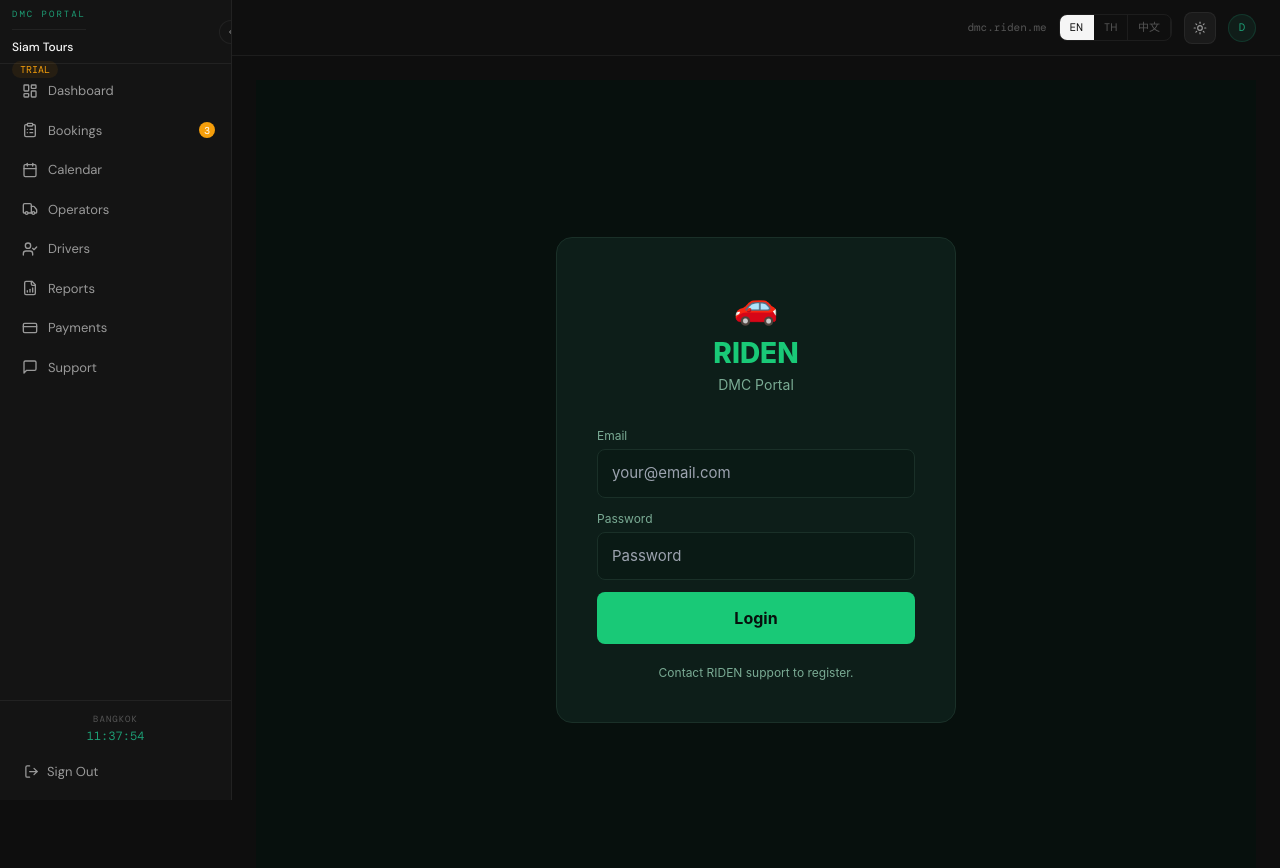
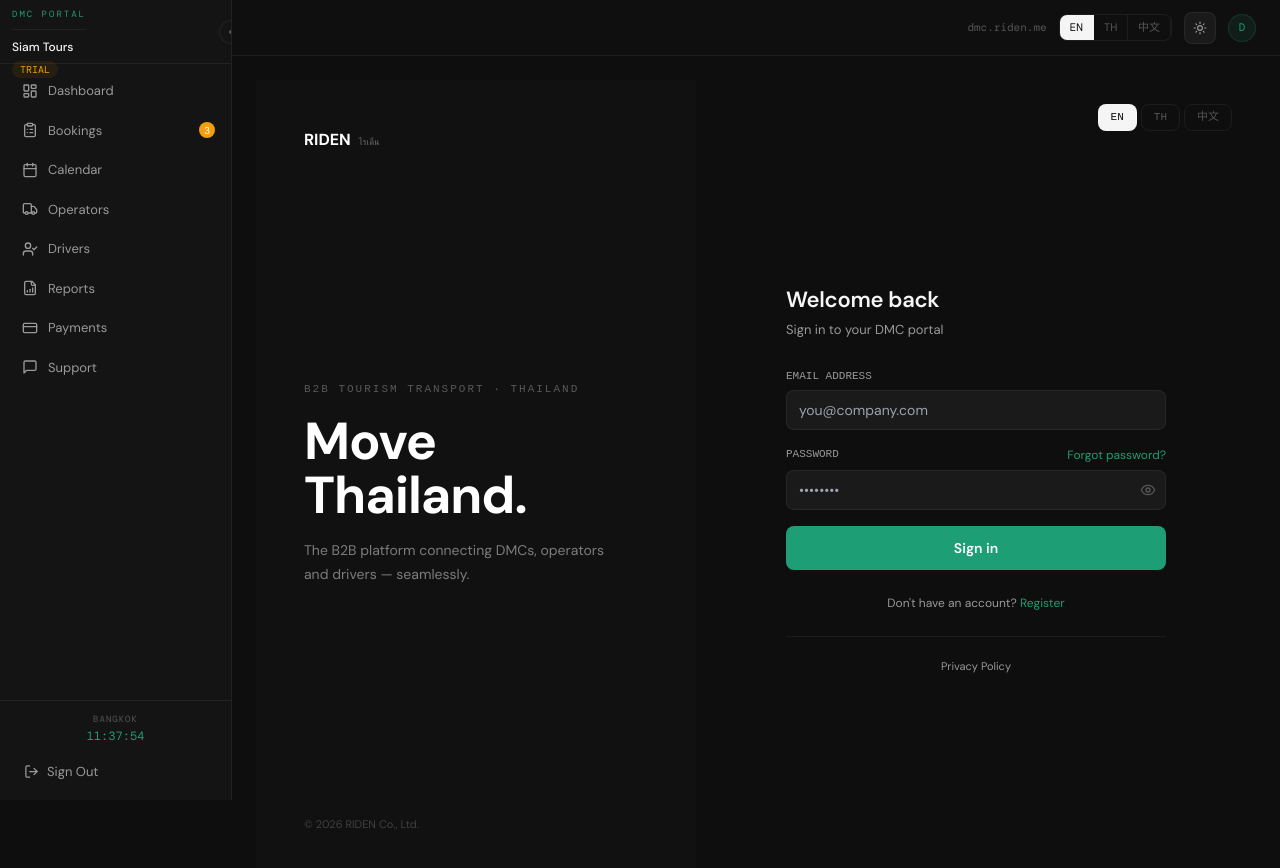
Before and after one commit to jeet623-create/Riden, a Next.js app: page /dmc/login in a window 1280 px wide. Shown: the top 868 px of the page. Built offline with nearby package versions, Linux system fonts and the light colour scheme.

Commit message:
feat: Figma design - page.tsx

```diff
--- a/src/app/dmc/login/page.tsx
+++ b/src/app/dmc/login/page.tsx
@@ -1,42 +1,130 @@
-'use client';
-import { useState } from 'react';
-import { useRouter } from 'next/navigation';
-const SUPA = (process.env.NEXT_PUBLIC_SUPABASE_URL || '') + '/functions/v1';
+"use client"
+
+import { useState } from "react"
+import { useRouter } from "next/navigation"
+import { motion, AnimatePresence } from "framer-motion"
+import { Eye, EyeOff } from "lucide-react"
+import Link from "next/link"
+import { createClient } from "@/lib/supabase"
+
+type Language = "en" | "th" | "zh"
+
+const T = {
+  en: { welcome: "Welcome back", sub: "Sign in to your DMC portal", email: "EMAIL ADDRESS", password: "PASSWORD", forgot: "Forgot password?", signin: "Sign in", register: "Register", noAccount: "Don't have an account?", error: "Invalid email or password", loading: "..." },
+  th: { welcome: "ยินดีต้อนรับ", sub: "เข้าสู่ระบบพอร์ทัล DMC", email: "อีเมล", password: "รหัสผ่าน", forgot: "ลืมรหัสผ่าน?", signin: "เข้าสู่ระบบ", register: "สมัคร", noAccount: "ยังไม่มีบัญชี?", error: "อีเมลหรือรหัสผ่านไม่ถูกต้อง", loading: "..." },
+  zh: { welcome: "欢迎回来", sub: "登录您的DMC门户", email: "电子邮件", password: "密码", forgot: "忘记密码？", signin: "登录", register: "注册", noAccount: "没有账户？", error: "邮箱或密码错误", loading: "..." },
+}
+
 export default function DMCLoginPage() {
-  const router = useRouter();
-  const [email, setEmail] = useState('');
-  const [password, setPassword] = useState('');
-  const [loading, setLoading] = useState(false);
-  const [error, setError] = useState('');
-  async function handleLogin() {
-    if (!email || !password) { setError('Enter email and password'); return; }
-    setLoading(true); setError('');
-    try {
-      const res = await fetch(SUPA + '/dmc-auth', { method:'POST', headers:{'Content-Type':'application/json'}, body: JSON.stringify({ email, password }) });
-      const data = await res.json();
-      if (data.ok) { localStorage.setItem('dmc_id', data.dmc_id); localStorage.setItem('dmc_company', data.company_name); router.push('/dmc/dashboard'); }
-      else setError(data.error || 'Login failed');
-    } catch { setError('Connection error'); }
-    setLoading(false);
+  const router = useRouter()
+  const [email, setEmail] = useState("")
+  const [password, setPassword] = useState("")
+  const [showPassword, setShowPassword] = useState(false)
+  const [language, setLanguage] = useState<Language>("en")
+  const [isLoading, setIsLoading] = useState(false)
+  const [error, setError] = useState("")
+  const t = T[language]
+
+  const handleSubmit = async (e: React.FormEvent) => {
+    e.preventDefault()
+    setError("")
+    setIsLoading(true)
+    const sb = createClient()
+    const { data, error: authError } = await sb.auth.signInWithPassword({ email, password })
+    if (authError || !data.user) { setError(t.error); setIsLoading(false); return }
+    const { data: dmc } = await sb.from("dmc_users").select("id").eq("id", data.user.id).single()
+    if (!dmc) { await sb.auth.signOut(); setError(t.error); setIsLoading(false); return }
+    router.push("/dmc/dashboard")
   }
+
   return (
-    <div style={{minHeight:'100vh',background:'#07100D',display:'flex',alignItems:'center',justifyContent:'center',fontFamily:'Inter,sans-serif'}}>
-      <div style={{background:'#0d1e19',border:'1px solid #1a3028',borderRadius:16,padding:40,width:'100%',maxWidth:400}}>
-        <div style={{textAlign:'center',marginBottom:32}}>
-          <div style={{fontSize:36}}>&#x1F697;</div>
-          <div style={{fontSize:28,fontWeight:800,color:'#19C977'}}>RIDEN</div>
-          <div style={{fontSize:14,color:'#7aab94'}}>DMC Portal</div>
+    <div style={{ minHeight: "100vh", display: "flex", overflow: "hidden" }}>
+      {/* LEFT PANEL - Always dark */}
+      <div style={{ width: "44%", background: "#111111", display: "flex", flexDirection: "column", padding: 48 }}>
+        <div style={{ display: "flex", alignItems: "baseline", gap: 8 }}>
+          <span style={{ fontWeight: 700, fontSize: 16, color: "white" }}>RIDEN</span>
+          <span style={{ fontFamily: "monospace", fontSize: 9, color: "rgba(255,255,255,0.4)" }}>ไรเด็น</span>
         </div>
-        {error && <div style={{background:'#2a0f0f',border:'1px solid #ff6b6b',borderRadius:8,padding:'10px 14px',marginBottom:16,fontSize:13,color:'#ff6b6b'}}>{error}</div>}
-        <div style={{fontSize:12,color:'#7aab94',marginBottom:4}}>Email</div>
-        <input style={{width:'100%',background:'#0a1a15',border:'1px solid #1a3028',borderRadius:8,padding:'12px 14px',color:'#e8f5f0',fontSize:15,boxSizing:'border-box' as const,marginBottom:12}} type="email" value={email} onChange={e=>setEmail(e.target.value)} placeholder="your@email.com" onKeyDown={e=>e.key==='Enter'&&handleLogin()} />
-        <div style={{fontSize:12,color:'#7aab94',marginBottom:4}}>Password</div>
-        <input style={{width:'100%',background:'#0a1a15',border:'1px solid #1a3028',borderRadius:8,padding:'12px 14px',color:'#e8f5f0',fontSize:15,boxSizing:'border-box' as const,marginBottom:12}} type="password" value={password} onChange={e=>setPassword(e.target.value)} placeholder="Password" onKeyDown={e=>e.key==='Enter'&&handleLogin()} />
-        <button style={{width:'100%',background:'#19C977',color:'#07100D',border:'none',borderRadius:8,padding:14,fontWeight:700,fontSize:16,cursor:'pointer',opacity:loading?0.6:1}} onClick={handleLogin} disabled={loading}>
-          {loading ? 'Logging in...' : 'Login'}
-        </button>
-        <div style={{textAlign:'center',marginTop:20,fontSize:12,color:'#7aab94'}}>Contact RIDEN support to register.</div>
+        <div style={{ flex: 1, display: "flex", flexDirection: "column", justifyContent: "center" }}>
+          <div style={{ fontFamily: "monospace", fontSize: 11, textTransform: "uppercase", color: "rgba(255,255,255,0.3)", letterSpacing: 2, marginBottom: 16 }}>
+            B2B TOURISM TRANSPORT · THAILAND
+          </div>
+          <h1 style={{ fontWeight: 700, fontSize: 52, color: "white", letterSpacing: -1, lineHeight: 1.05, margin: 0 }}>
+            Move<br />Thailand.
+          </h1>
+          <p style={{ fontSize: 14, color: "rgba(255,255,255,0.45)", lineHeight: 1.7, maxWidth: 320, marginTop: 16 }}>
+            The B2B platform connecting DMCs, operators and drivers — seamlessly.
+          </p>
+        </div>
+        <div style={{ fontSize: 11, color: "rgba(255,255,255,0.2)" }}>© 2026 RIDEN Co., Ltd.</div>
+      </div>
+
+      {/* RIGHT PANEL */}
+      <div style={{ flex: 1, display: "flex", alignItems: "center", justifyContent: "center", padding: 40, background: "var(--bg-base,#080808)", position: "relative" }}>
+        {/* Language toggle */}
+        <div style={{ position: "absolute", top: 24, right: 24, display: "flex", gap: 4 }}>
+          {(["en","th","zh"] as Language[]).map(lang => (
+            <button key={lang} onClick={() => setLanguage(lang)}
+              style={{ padding: "4px 12px", borderRadius: 8, fontFamily: "monospace", fontSize: 11, cursor: "pointer", transition: "all 150ms", background: language === lang ? "var(--text-1,#f0f0f0)" : "transparent", color: language === lang ? "var(--bg-base,#080808)" : "var(--text-3,#555)", border: `1px solid ${language === lang ? "transparent" : "var(--border,#242)"}` }}>
+              {lang === "en" ? "EN" : lang === "th" ? "TH" : "中文"}
+            </button>
+          ))}
+        </div>
+
+        <motion.div initial={{ opacity: 0, y: 8 }} animate={{ opacity: 1, y: 0 }} transition={{ duration: 0.2 }}
+          style={{ maxWidth: 380, width: "100%" }}>
+          <h1 style={{ fontSize: 22, fontWeight: 600, letterSpacing: -0.3, color: "var(--text-1,#f0f0f0)", marginBottom: 4 }}>{t.welcome}</h1>
+          <p style={{ fontSize: 13, color: "var(--text-2,#999)", marginBottom: 28 }}>{t.sub}</p>
+
+          <form onSubmit={handleSubmit} style={{ display: "flex", flexDirection: "column", gap: 16 }}>
+            <div>
+              <label style={{ fontFamily: "monospace", fontSize: 11, textTransform: "uppercase", color: "var(--text-2,#999)", display: "block", marginBottom: 6 }}>{t.email}</label>
+              <input type="email" value={email} onChange={e => setEmail(e.target.value)} placeholder="you@company.com" required
+                style={{ width: "100%", height: 40, padding: "0 12px", borderRadius: 8, border: "1px solid var(--border,#242)", background: "var(--bg-elevated,#1a1a1a)", color: "var(--text-1,#f0f0f0)", fontSize: 14, outline: "none", transition: "border-color 150ms" }}
+                onFocus={e => e.target.style.borderColor = "#1D9E75"}
+                onBlur={e => e.target.style.borderColor = "var(--border,#242)"} />
+            </div>
+            <div>
+              <div style={{ display: "flex", justifyContent: "space-between", marginBottom: 6 }}>
+                <label style={{ fontFamily: "monospace", fontSize: 11, textTransform: "uppercase", color: "var(--text-2,#999)" }}>{t.password}</label>
+                <Link href="/dmc/forgot-password" style={{ fontSize: 12, color: "#1D9E75", textDecoration: "none" }}>{t.forgot}</Link>
+              </div>
+              <div style={{ position: "relative" }}>
+                <input type={showPassword ? "text" : "password"} value={password} onChange={e => setPassword(e.target.value)} placeholder="••••••••" required
+                  style={{ width: "100%", height: 40, padding: "0 40px 0 12px", borderRadius: 8, border: "1px solid var(--border,#242)", background: "var(--bg-elevated,#1a1a1a)", color: "var(--text-1,#f0f0f0)", fontSize: 14, outline: "none", transition: "border-color 150ms" }}
+                  onFocus={e => e.target.style.borderColor = "#1D9E75"}
+                  onBlur={e => e.target.style.borderColor = "var(--border,#242)"} />
+                <button type="button" onClick={() => setShowPassword(!showPassword)}
+                  style={{ position: "absolute", right: 10, top: "50%", transform: "translateY(-50%)", background: "none", border: "none", cursor: "pointer", color: "var(--text-3,#555)" }}>
+                  {showPassword ? <EyeOff size={16} /> : <Eye size={16} />}
+                </button>
+              </div>
+            </div>
+
+            <AnimatePresence>
+              {error && (
+                <motion.div initial={{ opacity: 0, height: 0 }} animate={{ opacity: 1, height: "auto" }} exit={{ opacity: 0, height: 0 }}
+                  style={{ background: "rgba(239,68,68,0.08)", border: "1px solid rgba(239,68,68,0.2)", borderRadius: 8, padding: "9px 12px", fontSize: 12, color: "#ef4444" }}>
+                  {error}
+                </motion.div>
+              )}
+            </AnimatePresence>
+
+            <button type="submit" disabled={isLoading}
+              style={{ width: "100%", height: 44, background: "#1D9E75", color: "white", border: "none", borderRadius: 8, fontSize: 14, fontWeight: 600, cursor: isLoading ? "not-allowed" : "pointer", opacity: isLoading ? 0.7 : 1, transition: "all 150ms" }}>
+              {isLoading ? t.loading : t.signin}
+            </button>
+          </form>
+
+          <p style={{ marginTop: 24, textAlign: "center", fontSize: 12, color: "var(--text-2,#999)" }}>
+            {t.noAccount}{" "}
+            <Link href="/register" style={{ color: "#1D9E75", textDecoration: "none" }}>{t.register}</Link>
+          </p>
+          <div style={{ marginTop: 24, paddingTop: 16, borderTop: "1px solid var(--border,#242)", textAlign: "center" }}>
+            <Link href="/privacy" style={{ fontSize: 11, color: "var(--text-2,#999)", textDecoration: "none" }}>Privacy Policy</Link>
+          </div>
+        </motion.div>
       </div>
     </div>
-  );
+  )
 }
```
